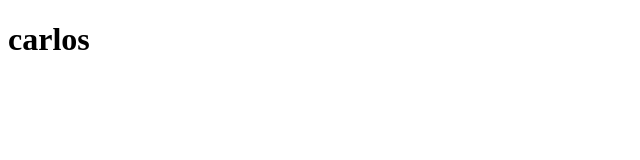
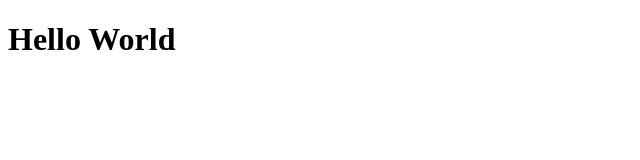
Before and after one commit to chocolatederp/Web-Coding, a plain HTML site: page Verkefni-1/index.html in a window 1280 px wide. Shown: the whole page, without its empty margins (0-640 px from the left). Drawn offline with Linux system fonts and the light colour scheme.

Commit message:
Update index.html

```diff
--- a/Verkefni-1/index.html
+++ b/Verkefni-1/index.html
@@ -4,9 +4,9 @@
     <meta charset="UTF-8">
     <meta http-equiv="X-UA-Compatible" content="IE=edge">
     <meta name="viewport" content="width=device-width, initial-scale=1.0">
-    <title>Document</title>
+    <title>My Webpage</title>
 </head>
 <body>
-    <h1>carlos</h1>
+    <h1>Hello World</h1>
 </body>
 </html>
```
